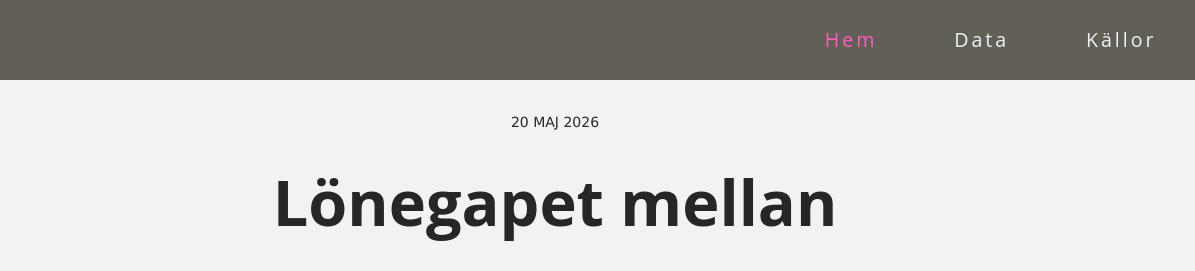
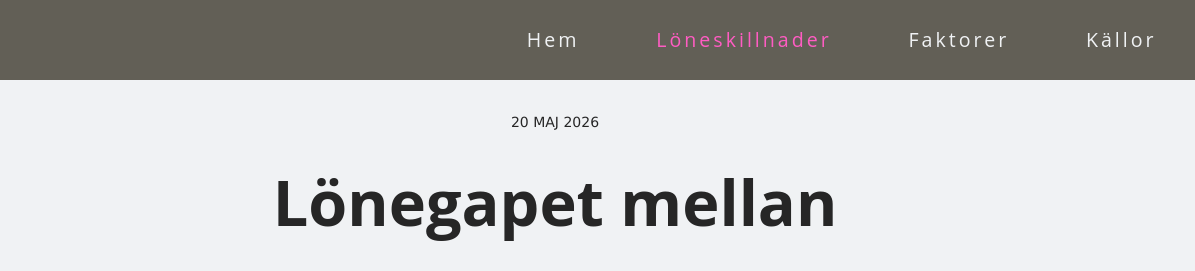
Before and after one commit to Tovhea/GIK373-Projektarbete-grupp-3, a plain HTML site: page article.html in a window 1280 px wide. Shown: the top 271 px of the page, 85-1280 px from the left. Drawn offline with nearby package versions, Linux system fonts and the light colour scheme; no server answers; files whose address does not match are found by name.

Commit message:
fix av aktiv navbar

```diff
--- a/article.html
+++ b/article.html
@@ -53,11 +53,15 @@
                     <ul class="navbar-list">
 
                         <li class="navbar-item">
-                            <a href="./index.html" class="label-lg navbar-link has-after active" data-nav-link>Hem</a>
+                            <a href="./index.html" class="label-lg navbar-link has-after" data-nav-link>Hem</a>
                         </li>
 
                         <li class="navbar-item">
-                            <a href="./data.html" class="label-lg navbar-link has-after" data-nav-link>Data</a>
+                            <a href="./article.html" class="label-lg navbar-link has-after active" data-nav-link>Löneskillnader</a>
+                        </li>
+
+                        <li class="navbar-item">
+                            <a href="./data.html" class="label-lg navbar-link has-after" data-nav-link>Faktorer</a>
                         </li>
 
                         <li class="navbar-item">
```
Also changed, not shown: data.html (+2 -2 lines), sources.html (+5 -1 lines).
